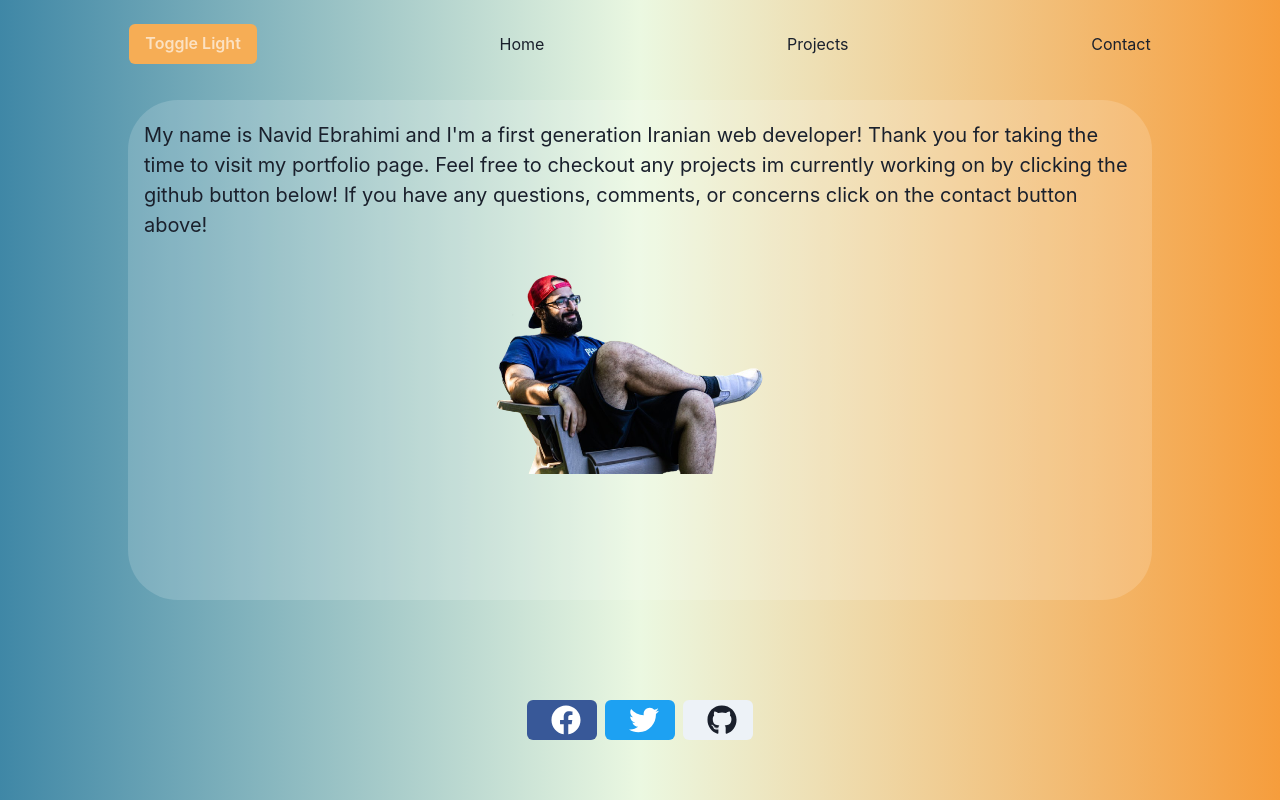
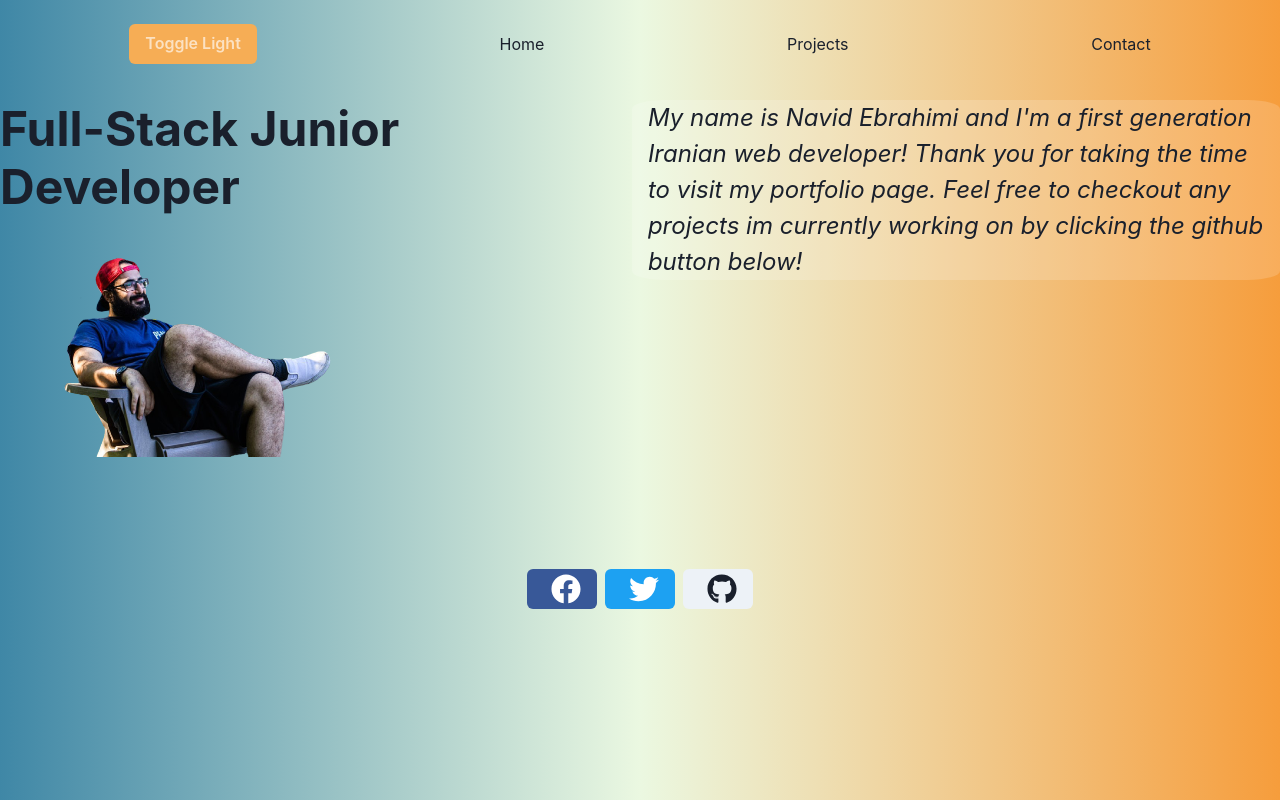
Before and after one commit to nme22/next-portfolio, a Next.js app in the folder portfolio/: page / in a window 1280 px wide. Built offline with nearby package versions, Linux system fonts and the light colour scheme.

Commit message:
added reponsive containers to homepage

```diff
--- a/portfolio/pages/index.js
+++ b/portfolio/pages/index.js
@@ -1,4 +1,4 @@
-import { Container, Image, Text, Center, Box } from '@chakra-ui/react';
+import { Container, Heading, Image, Text, VStack, Box } from '@chakra-ui/react';
 import { useColorModeValue } from '@chakra-ui/color-mode';
 
 export default function Home() {
@@ -13,23 +13,14 @@ export default function Home() {
       d="flex"
       spacing={2}
     >
-      <Container
-        maxW="container.lg"
-        bg={bg}
-        borderRadius="50"
-        mb={3}
-        h="500px"
-        w="100%"
-        justifyContent="center"
+      <VStack
+        w={{ base: '80%', md: '90%', lg: '100%' }}
+        h={{ base: '80%', md: '100%', lg: '100%' }}
       >
-        <Text pt={5} fontSize={20}>
-          My name is Navid Ebrahimi and I'm a first generation Iranian web
-          developer! Thank you for taking the time to visit my portfolio page.
-          Feel free to checkout any projects im currently working on by clicking
-          the github button below! If you have any questions, comments, or
-          concerns click on the contact button above!
-        </Text>
-        <Center>
+        <Heading fontSize="48px" fontStyle="normal">
+          Full-Stack Junior Developer{' '}
+        </Heading>
+        <Container>
           <Image
             src="/youngshwap.png"
             alt="picture of a male with a beard"
@@ -38,7 +29,25 @@ export default function Home() {
             h={250}
             w={350}
           />
-        </Center>
+        </Container>
+      </VStack>{' '}
+      <Container
+        maxW="container.lg"
+        bg={bg}
+        borderRadius="5%"
+        mb={3}
+        w={{ base: '80%', md: '90%', lg: '100%' }}
+        h={{ base: '80%', md: '100%', lg: '100%' }}
+        justifyContent="center"
+      >
+        <VStack>
+          <Text fontSize="24px" fontStyle="oblique">
+            My name is Navid Ebrahimi and I'm a first generation Iranian web
+            developer! Thank you for taking the time to visit my portfolio page.
+            Feel free to checkout any projects im currently working on by
+            clicking the github button below!
+          </Text>
+        </VStack>
       </Container>
     </Box>
   );
```
